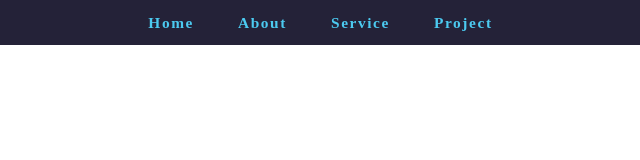
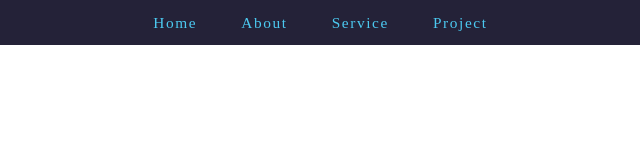
Before and after one commit to Saniflex-1/BT_Port, a plain HTML site: page index.html in a window 1280 px wide. Shown: the full height of the page, 433-1073 px from the left. Drawn offline with Linux system fonts and the light colour scheme.

Commit message:
nav change

```diff
--- a/index.html
+++ b/index.html
@@ -16,15 +16,15 @@
             </div>
             <div class="nav-links">
                 <ul>
-                    <a href="#">Home</a>
-                    <a href="#">About</a>
-                    <a href="#">Service</a>
-                    <a href="#">Project</a>
+                    <a href="#" style="--i:1">Home</a>
+                    <a href="#" style="--i:2">About</a>
+                    <a href="#" style="--i:3">Service</a>
+                    <a href="#" style="--i:4">Project</a>
                 </ul>
             </div>
 
             <div class="hire">
-                <button class="hereMe">
+                <button class="hereMe" style="--i:5">
                     <a href="#">Hire Me</a>
                 </button>
             </div>
--- a/style.css
+++ b/style.css
@@ -40,12 +40,49 @@ header{
 }
 
 .nav-links a{
-    color: hsl(194, 85%, 62%);
+    position: relative;
+    color: #4cc9f0;
     font-size: 1.2vw;
     letter-spacing: 0.1rem;
     font-weight: 700;
     margin-left: 40px;
+    transition: 0.3;
+    font-weight: 500;
+    transition: .3s;
+    opacity: 0;
+    animation: slideTop 0.5s ease forwards;
+    animation-delay: calc(.2s * var(--i));
+}
 
+.nav-links a::before{
+    content: "";
+    position: absolute;
+    left: 0;
+    width: 100%;
+    border-radius: 5px;
+    background-color: #f7931a;
+    height: 2px;
+    transform-origin: right;
+    bottom: -1px;
+    transform: scale(0);
+    transition: transform .5s;
+}
+
+.nav-links a:hover:before{
+    transform: scale(1);
+    transform-origin: left;
+}
+
+@keyframes slideTop{
+    0%{
+        transform: translateY(100px);
+        opacity: 0;
+    }
+
+    100%{
+        transform: translateY(0);
+        opacity: 1;
+    }
 }
 
 .hire button{
```
